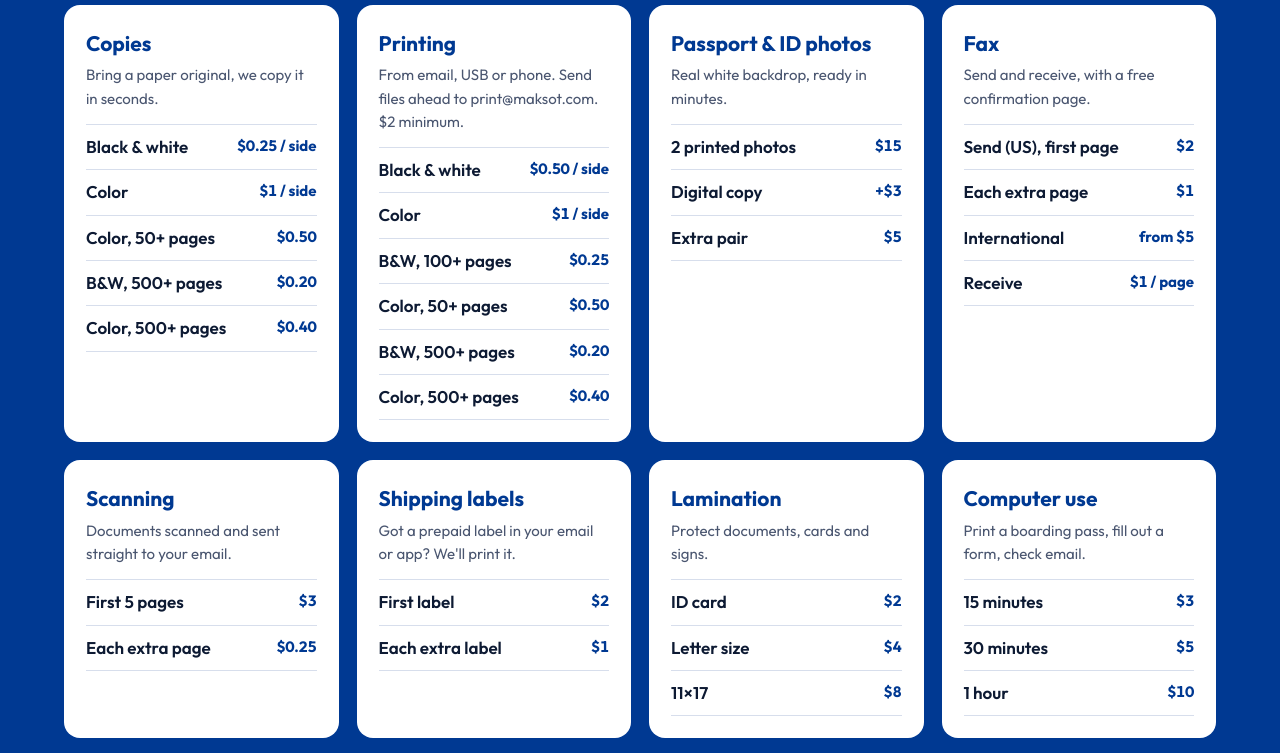
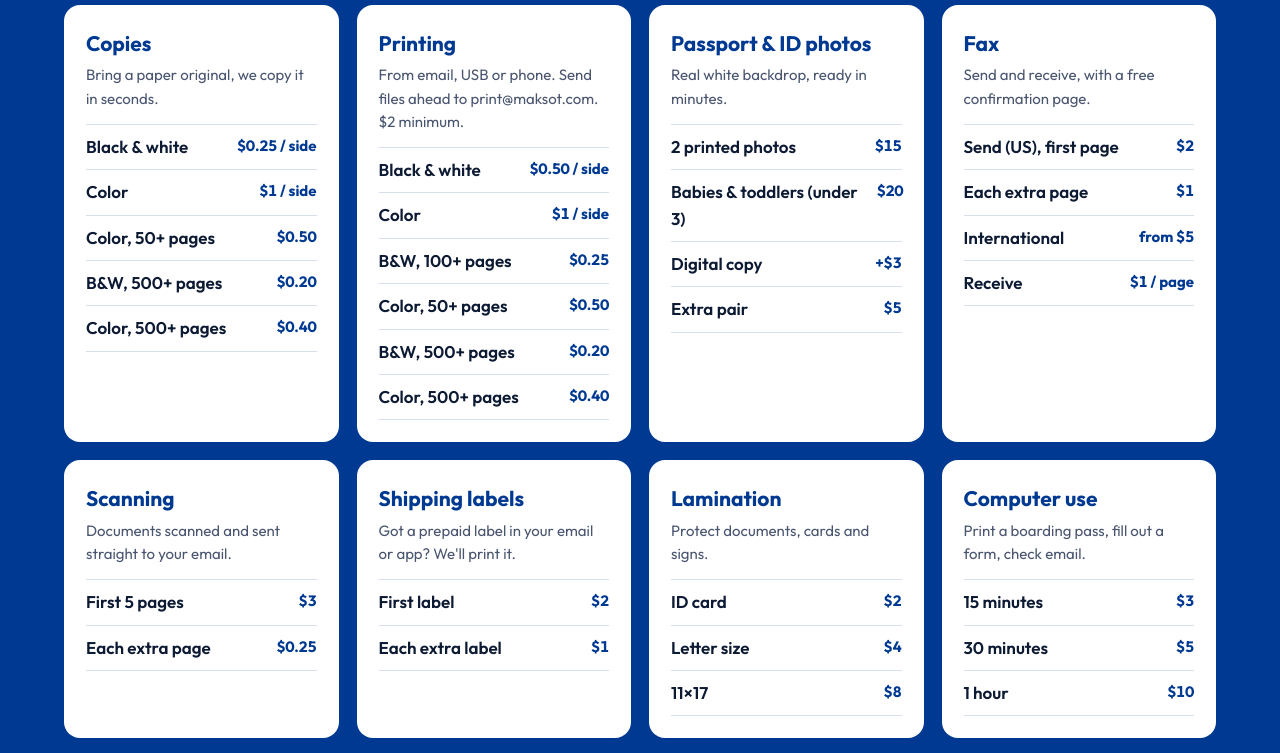
Before and after one commit to erekkali/maksot-site, a plain HTML site: page index.html in a window 1280 px wide. Shown: the part 1580-2333 px from the top of the page. Drawn offline with Linux system fonts and the light colour scheme.

Commit message:
Add babies & toddlers passport photo price
Co-Authored-By: Claude Opus 5.5 <noreply@anthropic.com>
Claude-Session: https://claude.ai/code/session_01WPvVWnGhgtRPmKEC5HyAkq

```diff
--- a/index.html
+++ b/index.html
@@ -147,7 +147,7 @@ footer a{color:#fff}
       <div class="card"><h3>Printing</h3><p>From email, USB or phone. Send files ahead to print@maksot.com. $2 minimum.</p>
         <ul class="list"><li><b>Black &amp; white</b><span class="p">$0.50 / side</span></li><li><b>Color</b><span class="p">$1 / side</span></li><li><b>B&amp;W, 100+ pages</b><span class="p">$0.25</span></li><li><b>Color, 50+ pages</b><span class="p">$0.50</span></li><li><b>B&amp;W, 500+ pages</b><span class="p">$0.20</span></li><li><b>Color, 500+ pages</b><span class="p">$0.40</span></li></ul></div>
       <div class="card"><h3>Passport &amp; ID photos</h3><p>Real white backdrop, ready in minutes.</p>
-        <ul class="list"><li><b>2 printed photos</b><span class="p">$15</span></li><li><b>Digital copy</b><span class="p">+$3</span></li><li><b>Extra pair</b><span class="p">$5</span></li></ul></div>
+        <ul class="list"><li><b>2 printed photos</b><span class="p">$15</span></li><li><b>Babies &amp; toddlers (under 3)</b><span class="p">$20</span></li><li><b>Digital copy</b><span class="p">+$3</span></li><li><b>Extra pair</b><span class="p">$5</span></li></ul></div>
       <div class="card"><h3>Fax</h3><p>Send and receive, with a free confirmation page.</p>
         <ul class="list"><li><b>Send (US), first page</b><span class="p">$2</span></li><li><b>Each extra page</b><span class="p">$1</span></li><li><b>International</b><span class="p">from $5</span></li><li><b>Receive</b><span class="p">$1 / page</span></li></ul></div>
       <div class="card"><h3>Scanning</h3><p>Documents scanned and sent straight to your email.</p>
```
